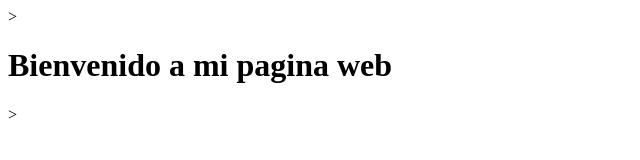
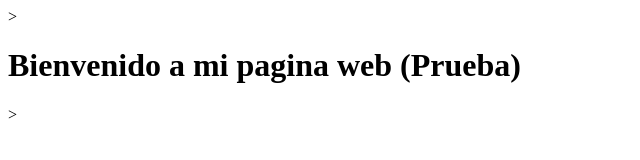
Before and after one commit to Charliee95/Pagina-Web-Calistenia, a plain HTML site: page index.html in a window 1280 px wide. Shown: the whole page, without its empty margins (0-640 px from the left). Drawn offline with Linux system fonts and the light colour scheme.

Commit message:
Update index.html

```diff
--- a/index.html
+++ b/index.html
@@ -2,10 +2,10 @@
 <html>
     <head>
         <meta charset="utf-8">
-        <title>Calistenia y Street Workout</title>
+        <title>Calistenia y Street Workout(Prueba)</title>
     </head>>
 
     <body>
-        <h1>Bienvenido a mi pagina web</h1>
+        <h1>Bienvenido a mi pagina web (Prueba)</h1>
     </body>
 </html>>
```
